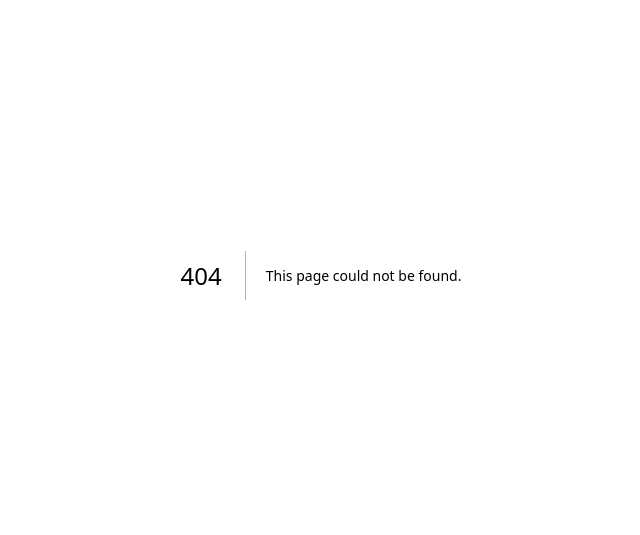
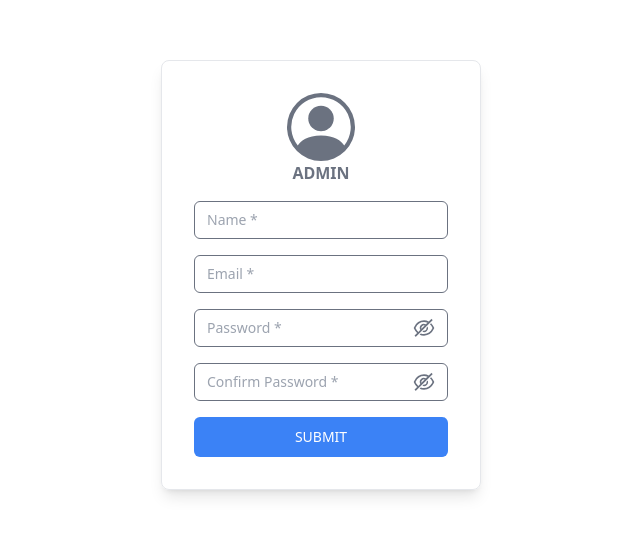
Before and after one commit to kharljhon14/admin-app, a Next.js app: page /auth/register in a window 1280 px wide. Before the commit this address had no page. Shown: the part 125-660 px from the top of the page, without its empty margins (319-959 px from the left). Built offline with nearby package versions, Linux system fonts and the light colour scheme.

Commit message:
register form

```diff
--- /dev/null
+++ b/src/app/auth/register/page.tsx
@@ -0,0 +1,5 @@
+import Register from '@/features/auth/Register';
+
+export default function RegisterPage() {
+  return <Register />;
+}
--- a/src/components/TextField.tsx
+++ b/src/components/TextField.tsx
@@ -50,6 +50,7 @@ export default function TextField({
           )}
           type={handleType()}
         />
+
         {type === 'password' && (
           <button
             onClick={() => setShowPassword((prev) => !prev)}
--- a/src/features/auth/Login.tsx
+++ b/src/features/auth/Login.tsx
@@ -18,6 +18,7 @@ import app from '@/services/firebase';
 import { useState } from 'react';
 import { FirebaseError } from 'firebase/app';
 import { FIREBASE_USER_NOT_FOUND } from '@/constants';
+import Link from 'next/link';
 
 const auth = getAuth(app);
 const googleProvider = new GoogleAuthProvider();
--- /dev/null
+++ b/src/features/auth/Register.tsx
@@ -0,0 +1,17 @@
+import Card from '@/components/Card';
+import RegisterForm from './forms/RegisterForm';
+import { BsPersonCircle } from 'react-icons/bs';
+
+export default function Register() {
+  return (
+    <div className="flex items-center justify-center h-screen">
+      <Card className="space-y-4 lg:w-1/4 md:w-1/2 w-full">
+        <div className="flex flex-col items-center justify-center text-gray-500">
+          <BsPersonCircle size={68} />
+          <h1 className="text-xl text-gray-700 font-semibold uppercase">Admin</h1>
+        </div>
+        <RegisterForm />
+      </Card>
+    </div>
+  );
+}
--- /dev/null
+++ b/src/features/auth/forms/RegisterForm.tsx
@@ -0,0 +1,37 @@
+'use client';
+
+import Button from '@/components/Button';
+import TextField from '@/components/TextField';
+
+export default function RegisterForm() {
+  return (
+    <form
+      action=""
+      className="space-y-4"
+    >
+      <TextField
+        name="first_name"
+        placeholder="Name *"
+      />
+
+      <TextField
+        name="email"
+        placeholder="Email *"
+      />
+
+      <TextField
+        name="password"
+        placeholder="Password *"
+        type="password"
+      />
+
+      <TextField
+        name="confirm-password"
+        placeholder="Confirm Password *"
+        type="password"
+      />
+
+      <Button className="uppercase w-full">Submit</Button>
+    </form>
+  );
+}
```
Also changed, not shown: src/features/auth/forms/LoginForm.tsx (+12 -0 lines).
